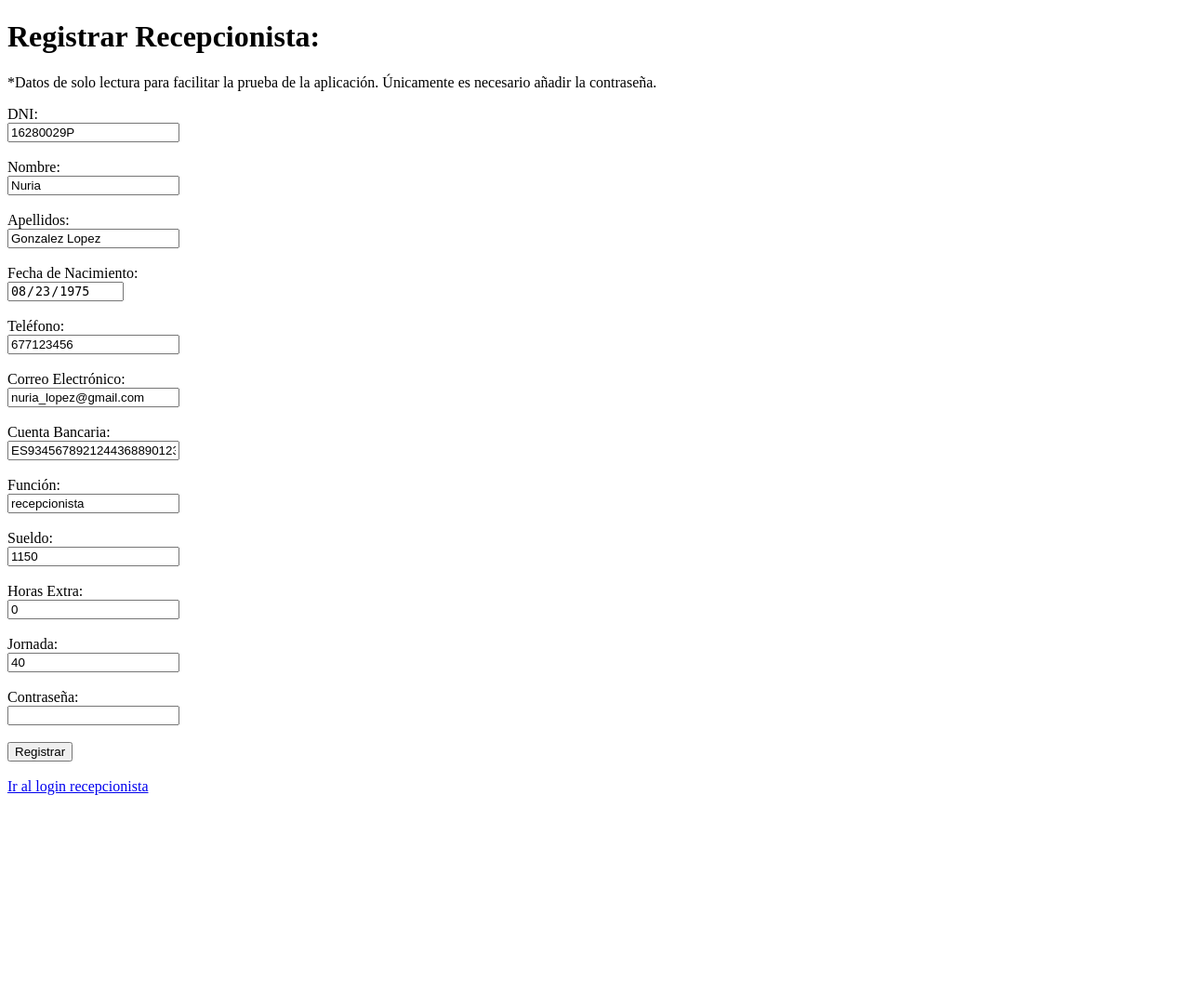
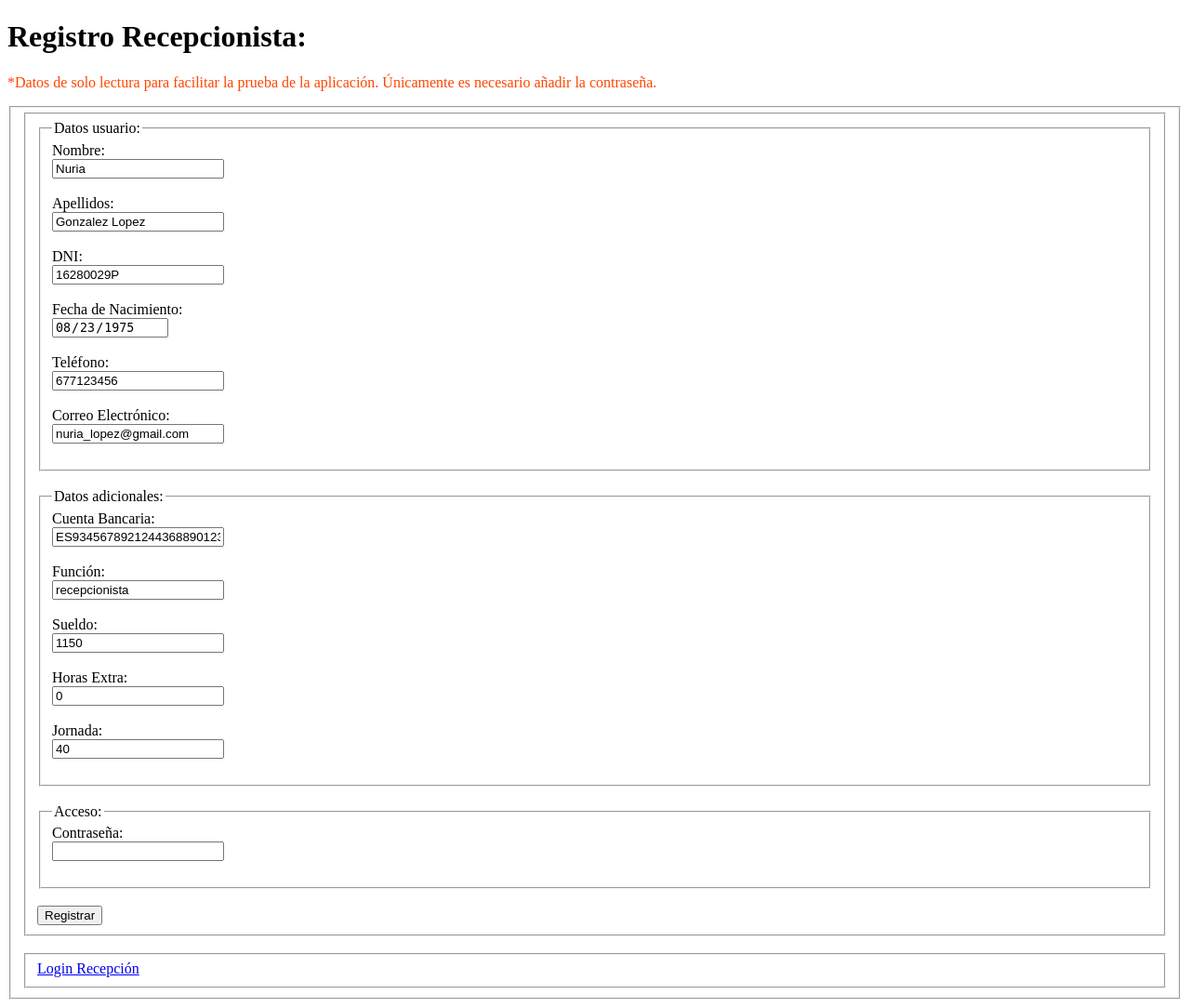
Before and after one commit to cheshire394/proyecto_gym_MVC, a PHP site: page /view/registro_recepcionista.php in a window 1280 px wide. Shown: the whole page at 93% size. Before the commit the page ends 855 px from the top, so only its background shows below. Run offline with PHP 8.4, Linux system fonts and the light colour scheme.

Commit message:
Modificación de login y registro recepcionista - Solo HTML y comentarios

```diff
--- a/view/registro_recepcionista.php
+++ b/view/registro_recepcionista.php
@@ -1,10 +1,18 @@
-<!--  Página de registro de recepcionistas. -->
+<!--  Página de registro de recepcionistas.
+      HTML con un formulario que recoge los datos que necesitamos de los recepcionistas -->
 
+<!-- Código PHP -->
 <?php
+/* This PHP code block is setting up the environment to display all PHP errors, which is helpful for
+debugging during development. It uses the `ini_set` function to configure PHP settings for
+displaying errors and sets the error reporting level to `E_ALL`, which includes all types of errors. */
+
+//Configura el entorno para mostrar todos los errores de PHP, lo que es útil para depuración durante el desarrollo.
 ini_set('display_errors', 1);
 ini_set('display_startup_errors', 1);
 error_reporting(E_ALL);
 
+//Se define un array asociativo $recepcionista1 con los datos de un recepcionista de ejemplo. Estos datos son de solo lectura para el formulario.
 $recepcionista1 = [
     'dni' => '16280029P',
     'nombre' => 'Nuria',
@@ -19,6 +27,9 @@ $recepcionista1 = [
     'jornada' => 40
 ];
 ?>
+
+
+<!-- HTML con el formulario-->
 <!DOCTYPE html>
 <html lang="es">
 <head>
@@ -27,18 +38,27 @@ $recepcionista1 = [
     <title>Registrar Recepcionista</title>
 </head>
 <body>
-    <h1>Registrar Recepcionista: </h1>
-    <p>*Datos de solo lectura para facilitar la prueba de la aplicación. Únicamente es necesario añadir la contraseña.</p>
+    <h1>Registro Recepcionista: </h1>
+    <p style="color:orangered">*Datos de solo lectura para facilitar la prueba de la aplicación. Únicamente es necesario añadir la contraseña.</p>
 
+    <!--Enviará los datos mediante el método POST al archivo index.php con un parámetro action=registro.-->
+    <fieldset>
     <form method="POST" action="../index.php?action=registro">
-        <label for="dni">DNI:</label><br>
-        <input type="text" id="dni" name="dni" value="<?= $recepcionista1['dni'] ?>" readonly><br><br>
+    <fieldset>
+        <form method="POST" action="../index.php?action=registro">
+
+            <!-- Datos del usuario -->
+            <fieldset>
+                <legend>Datos usuario:</legend>
 
                 <label for="nombre">Nombre:</label><br>
                 <input type="text" id="nombre" name="nombre" value="<?= $recepcionista1['nombre'] ?>" readonly><br><br>
 
                 <label for="apellidos">Apellidos:</label><br>
                 <input type="text" id="apellidos" name="apellidos" value="<?= $recepcionista1['apellidos'] ?>" readonly><br><br>
+
+                <label for="dni">DNI:</label><br>
+                <input type="text" id="dni" name="dni" value="<?= $recepcionista1['dni'] ?>" readonly><br><br>
 
                 <label for="fecha_nac">Fecha de Nacimiento:</label><br>
                 <input type="date" id="fecha_nac" name="fecha_nac" value="<?= $recepcionista1['fecha_nac'] ?>" readonly><br><br>
@@ -48,6 +68,13 @@ $recepcionista1 = [
 
                 <label for="email">Correo Electrónico:</label><br>
                 <input type="email" id="email" name="email" value="<?= $recepcionista1['email'] ?>" readonly><br><br>
+            </fieldset>
+
+            <br>
+
+            <!-- Datos adicionales -->
+            <fieldset>
+                <legend>Datos adicionales:</legend>
 
                 <label for="cuenta_bancaria">Cuenta Bancaria:</label><br>
                 <input type="text" id="cuenta_bancaria" name="cuenta_bancaria" value="<?= $recepcionista1['cuenta_bancaria'] ?>" readonly><br><br>
@@ -63,18 +90,38 @@ $recepcionista1 = [
 
                 <label for="jornada">Jornada:</label><br>
                 <input type="number" id="jornada" name="jornada" value="<?= $recepcionista1['jornada'] ?>" readonly><br><br>
+            </fieldset>
+
+            <br>
+
+            <!-- Datos de acceso -->
+            <fieldset>
+                <legend>Acceso:</legend>
 
                 <label for="password">Contraseña:</label><br>
                 <input type="password" id="password" name="password" required><br><br>
+            </fieldset>
 
-        <button type="submit" name='registrar'>Registrar</button>
+            <br>
+
+            <!-- Botón de enviar -->
+            <button type="submit" name="registrar">Registrar</button>
         </form>
+    </fieldset>
+
     <br>
-    <a href="login_recepcionista.php">Ir al login recepcionista</a>
 
+    <!-- Enlace para ir al login -->
+    <fieldset>
+        <a href="login_recepcionista.php">Login Recepción</a>
+    </fieldset>
+
+    <!-- Código PHP -->
     <?php
+    //Incluye el archivo controladorRecepcionista.php, donde se encuentra la lógica para procesar los datos del formulario.
+    require_once('../controllers/controladorRecepcionista.php');
 
-    require_once('../controllers/controladorRecepcionista.php');
+    //Errores
     if (isset($_GET['error'])) {
         $error = $_GET['error'];
         switch ($error) {
```
Also changed, not shown: view/login_recepcionista.php (+38 -12 lines). Lines whose indentation alone changed are shown as unchanged.
